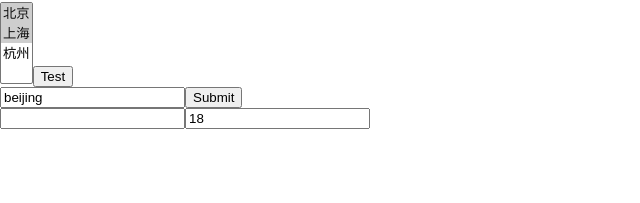
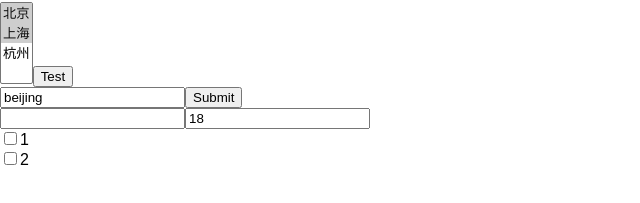
Before and after one commit to Richardo8/myapp, a React app: page / in a window 1280 px wide. Shown: the part 125-328 px from the top of the page, without its empty margins (0-640 px from the left). Built offline with nearby package versions, Linux system fonts and the light colour scheme.

Commit message:
子组件向父组件通信

```diff
--- a/src/App.js
+++ b/src/App.js
@@ -5,6 +5,7 @@ import Select from './Select';
 import Arrow from "./Arrow";
 import Uncontrolled from "./Uncontrolled";
 import MultiController from "./multiController";
+import List from "./UpCommunicate";
 
 
 class App extends Component {
@@ -12,6 +13,8 @@ class App extends Component {
         super(props);
 
         this.handelChange = this.handelChange.bind(this);
+
+        this.handelItemChange = this.handleItemChange.bind(this);
 
         this.state = {
             activeIndex: 0,
@@ -24,6 +27,9 @@ class App extends Component {
         });
     }
 
+    handleItemChange(item){
+
+    }
 
     render() {
         return (
@@ -45,6 +51,10 @@ class App extends Component {
                 <Arrow/>
                 <Uncontrolled/>
                 <MultiController/>
+                <List
+                    list={[{text: 1}, {text: 2}]}
+                    handleItemChange={this.handleItemChange}
+                />
             </div>
         );
     }
--- /dev/null
+++ b/src/UpCommunicate.js
@@ -0,0 +1,67 @@
+import React, { Component } from 'react';
+
+class ListItem extends Component {
+    static defaultProps = {
+        text: '',
+        checked: false,
+    }
+
+    render(){
+        return (
+            <li>
+                <input type="checkbox" checked={this.props.checked} onChange={this.props.onChange} />
+                <span>{this.props.value}</span>
+            </li>
+        )
+    }
+}
+
+class List extends Component {
+    static defaultProps = {
+        list: [],
+        handleItemChange: () => {},
+    }
+
+    constructor(props){
+        super(props);
+
+        this.state = {
+            list: this.props.list.map(entry => ({
+                text: entry.text,
+                checked: entry.checked,
+            }))
+        }
+    }
+
+    onItemChange(entry){
+        const { list } = this.state;
+
+        this.setState({
+            list: list.map(prevEntry => ({
+                text: prevEntry.text,
+                checked: prevEntry.text === entry.text ? !prevEntry.checked : prevEntry.checked,
+            }))
+        })
+
+        this.props.handleItemChange(entry);
+    }
+
+    render(){
+        return (
+            <div>
+                <ul>
+                    {this.state.list.map((entry, index) => (
+                        <ListItem
+                            key={`list-${index}`}
+                            value={entry.text}
+                            checked={entry.checked}
+                            onChange={this.onItemChange.bind(this, entry)}
+                        />
+                    ))}
+                </ul>
+            </div>
+        )
+    }
+}
+
+export default List;
```
